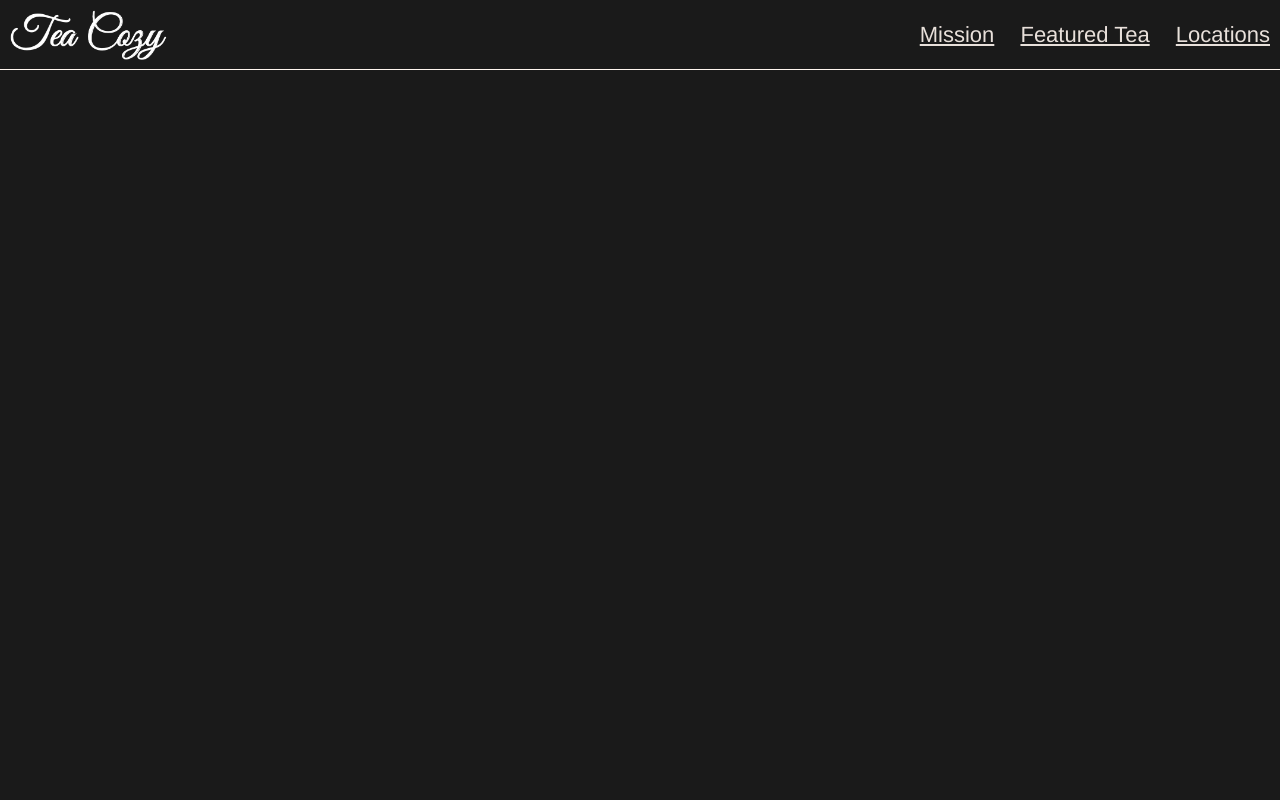
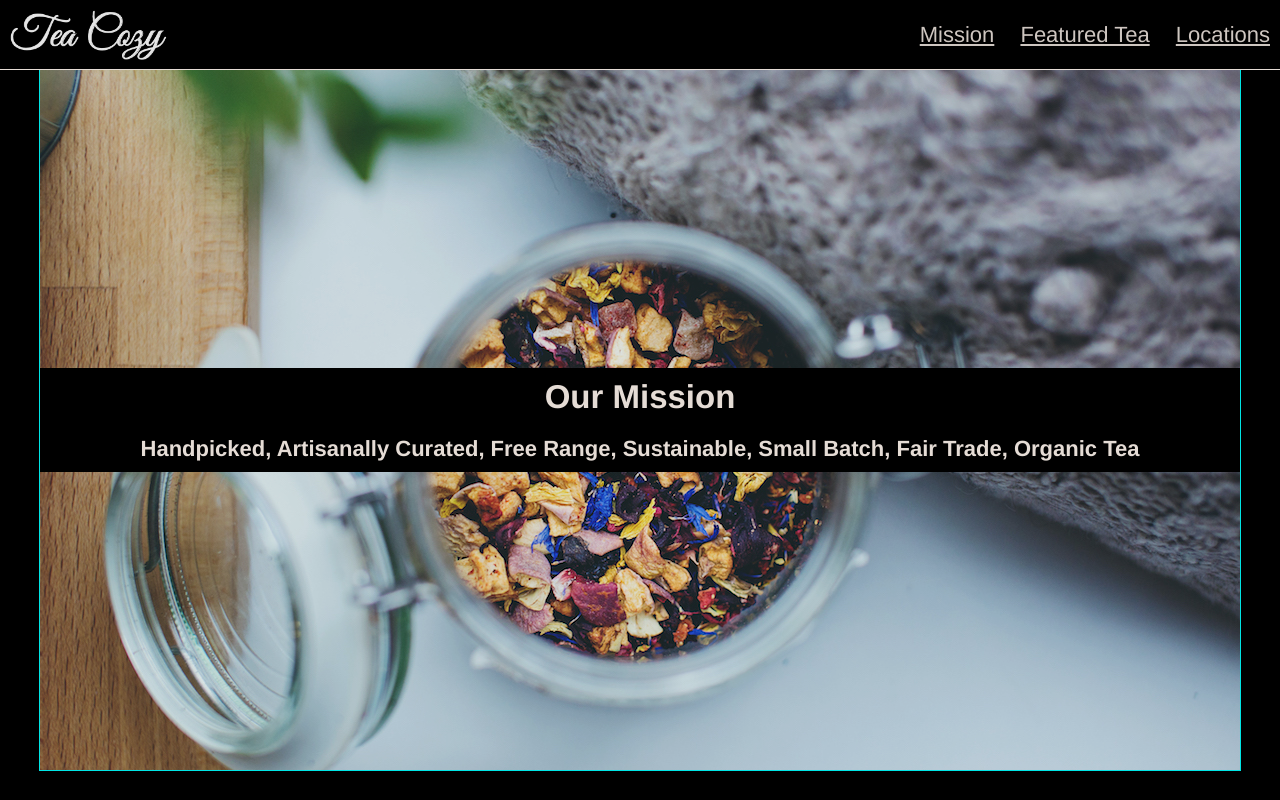
Before and after one commit to joshpetras/tea-cozy, a plain HTML site: page index.html in a window 1280 px wide. Drawn offline with Linux system fonts and the light colour scheme.

Commit message:
Add mission section HTML and css.

```diff
--- a/index.html
+++ b/index.html
@@ -17,7 +17,18 @@
     </nav>
   </header>
   <div class="main flex-container">
+    <div id="mission" class="flex-container">
+      <div class="content">
+        <h2>Our Mission</h2>
+        <h4>Handpicked, Artisanally Curated, Free Range, Sustainable, Small Batch, Fair Trade, Organic Tea</h4>
+      </div>
+    </div>
+    <div id="products" class="flex-container">
 
+    </div>
+    <div id="locations" class="flex-container">
+
+    </div>
   </div>
   <div class="contact flex-container">
 
--- a/resources/css/master.css
+++ b/resources/css/master.css
@@ -1,31 +1,41 @@
-html,
-a {
+body {
   font-family: Helvetica;
   font-size: 22px;
   color: seashell;
   background-color: black;
   opacity: 0.9;
   text-align: center;
+  margin: 0px;
 }
 
-body {
+h2, h3, h4 {
   margin: 0px;
+  padding: 10px;
+}
+
+a {
+  color: seashell;
+  opacity: 0.9;
+  text-decoration: underline;
 }
 
 .flex-container {
   /* border: 1px solid cyan; */
   display: flex;
+  justify-content: center;
+  flex-wrap: wrap;
 }
 
 /* header section*/
 
 header {
   position: fixed;
-  flex-wrap: wrap;
   justify-content: space-between;
   width: 100%;
   height: 69px;
+  background-color: black;
   align-items: center;
+  z-index: 1;
   border-bottom: 1px solid seashell;
 }
 
@@ -34,11 +44,32 @@ header img {
   padding-left: 10px;
 }
 
+header nav {
+  text-align: right;
+  flex-grow: 1;
+}
+
 header nav span {
   padding: 0px 10px;
 }
 /* main content section */
 
 .main {
-  padding-top: 70px;
+  border: 1px solid cyan;
+  padding-top: 69px;
+  width: 1200px;
+  margin: auto;
 }
+
+#mission {
+  background-image: url("../images/img-mission-background.jpg");
+  height: 700px;
+  width: 1200px;
+  align-items: center;
+  justify-content: center;
+}
+
+#mission .content {
+  background-color: black;
+  width: 100%;
+}
```
